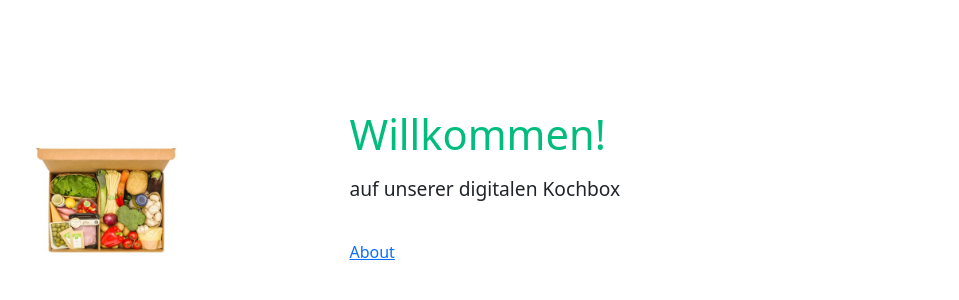
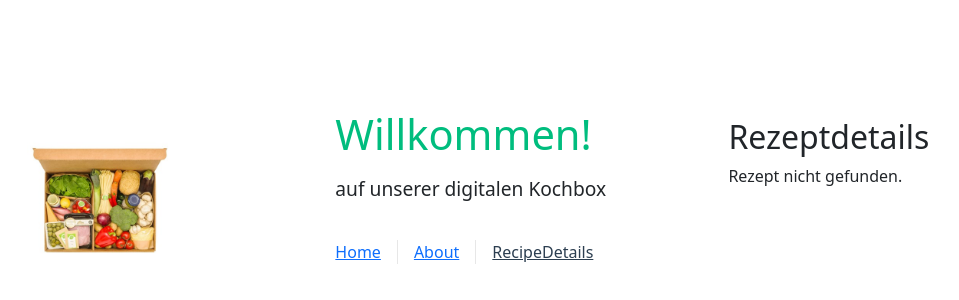
Before and after one commit to KoethMoritz/web-tech-projekt-frontend, a Vue app: page /recipe/1 in a window 1280 px wide. Shown: the part 200-500 px from the top of the page, without its empty margins (129-1088 px from the left). Built offline with nearby package versions, Linux system fonts and the light colour scheme; no server answers.

Commit message:
Frontend kann mit Backend kommunizieren

```diff
--- a/src/App.vue
+++ b/src/App.vue
@@ -6,8 +6,12 @@
             <div class="wrapper">
                 <HelloWorld msg="Willkommen!" />
 
+
                 <nav>
+                    <RouterLink to="/">Home</RouterLink>
                     <RouterLink to="/about">About</RouterLink>
+
+                    <RouterLink :to="{ name: 'recipeDetails', params: { id: 1 } }">RecipeDetails</RouterLink>
                 </nav>
             </div>
         </header>
@@ -19,6 +23,7 @@
 <script setup lang="ts">
 import { RouterLink, RouterView } from 'vue-router';
 import HelloWorld from './components/HelloWorld.vue';
+
 
 const items: any[] = [];
 let nameField: string = '';
--- /dev/null
+++ b/src/components/RecipeDetails.vue
@@ -0,0 +1,42 @@
+<template>
+    <div>
+        <h2>Rezeptdetails</h2>
+        <div v-if="recipe">
+            <h3>{{ recipe.name }}</h3>
+            <p>ID: {{ recipe.id }}</p>
+        </div>
+        <div v-else>
+            <p>Rezept nicht gefunden.</p>
+        </div>
+    </div>
+</template>
+
+<script setup>
+import { ref, onMounted } from 'vue';
+import { useRoute } from 'vue-router';
+
+const recipe = ref(null);
+const route = useRoute();
+
+const loadRecipe = () => {
+    const recipeId = route.params.id;
+    const endpoint = `http://localhost:8080/recipe/${recipeId}`;
+    fetch(endpoint)
+        .then((response) => {
+            if (!response.ok) {
+                throw new Error(`HTTP error! Status: ${response.status}`);
+            }
+            return response.json();
+        })
+        .then((data) => {
+            recipe.value = data;
+        })
+        .catch((error) => {
+            console.error('Error fetching recipe:', error);
+        });
+};
+
+onMounted(() => {
+    loadRecipe();
+});
+</script>
--- a/src/router/index.ts
+++ b/src/router/index.ts
@@ -1,5 +1,7 @@
-import { createRouter, createWebHistory } from 'vue-router'
-import HomeView from '../views/HomeView.vue'
+import { createRouter, createWebHistory } from 'vue-router';
+import HomeView from '../views/HomeView.vue';
+import AboutView from '../views/AboutView.vue';
+import RecipeDetails from '../components/RecipeDetails.vue';
 
 const router = createRouter({
   history: createWebHistory(import.meta.env.BASE_URL),
@@ -12,12 +14,14 @@ const router = createRouter({
     {
       path: '/about',
       name: 'about',
-      // route level code-splitting
-      // this generates a separate chunk (About.[hash].js) for this route
-      // which is lazy-loaded when the route is visited.
-      component: () => import('../views/AboutView.vue')
+      component: AboutView
+    },
+    {
+      path: '/recipe/:id',
+      name: 'recipeDetails',
+      component: RecipeDetails
     }
   ]
-})
+});
 
-export default router
+export default router;
```
